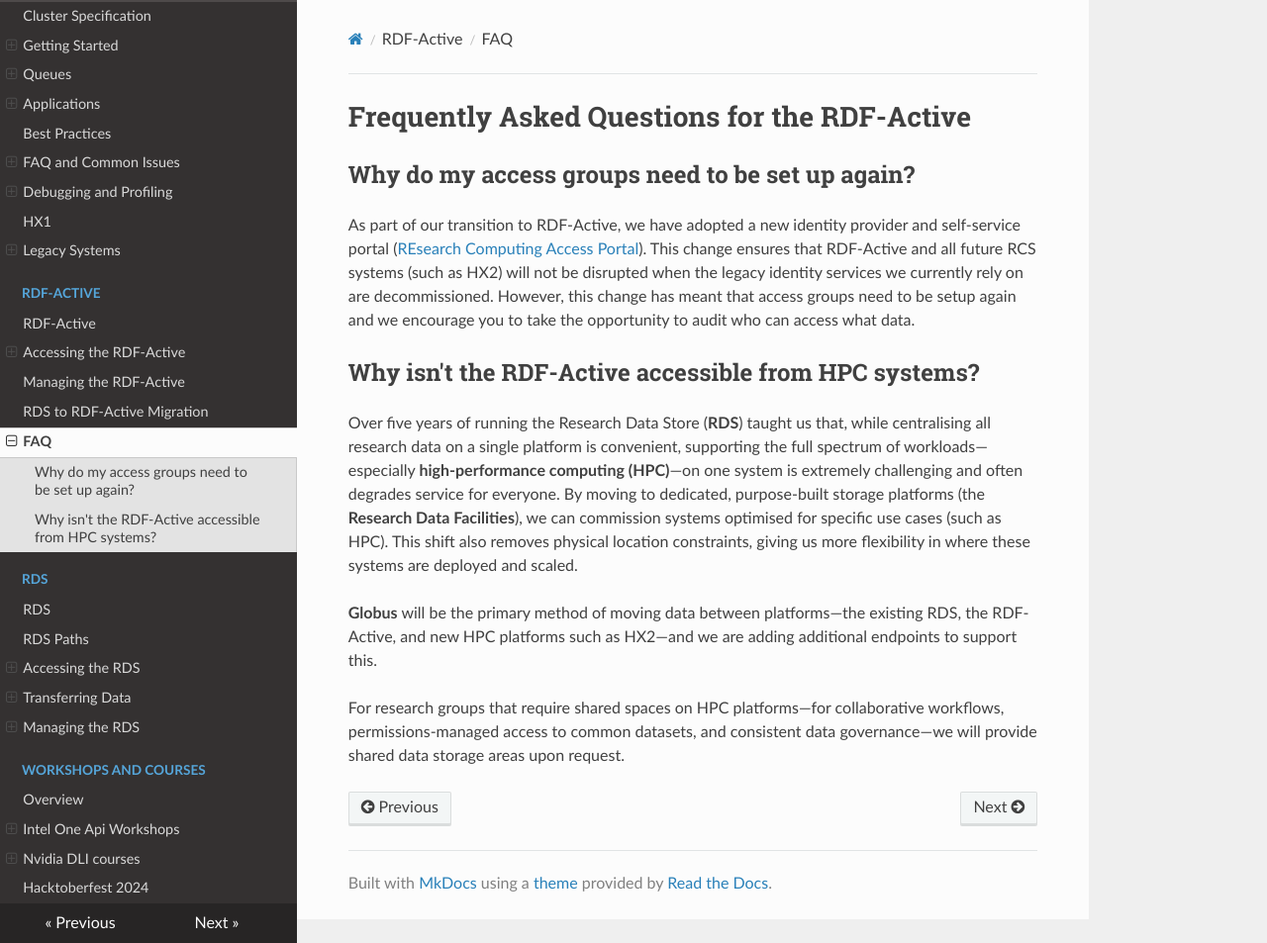
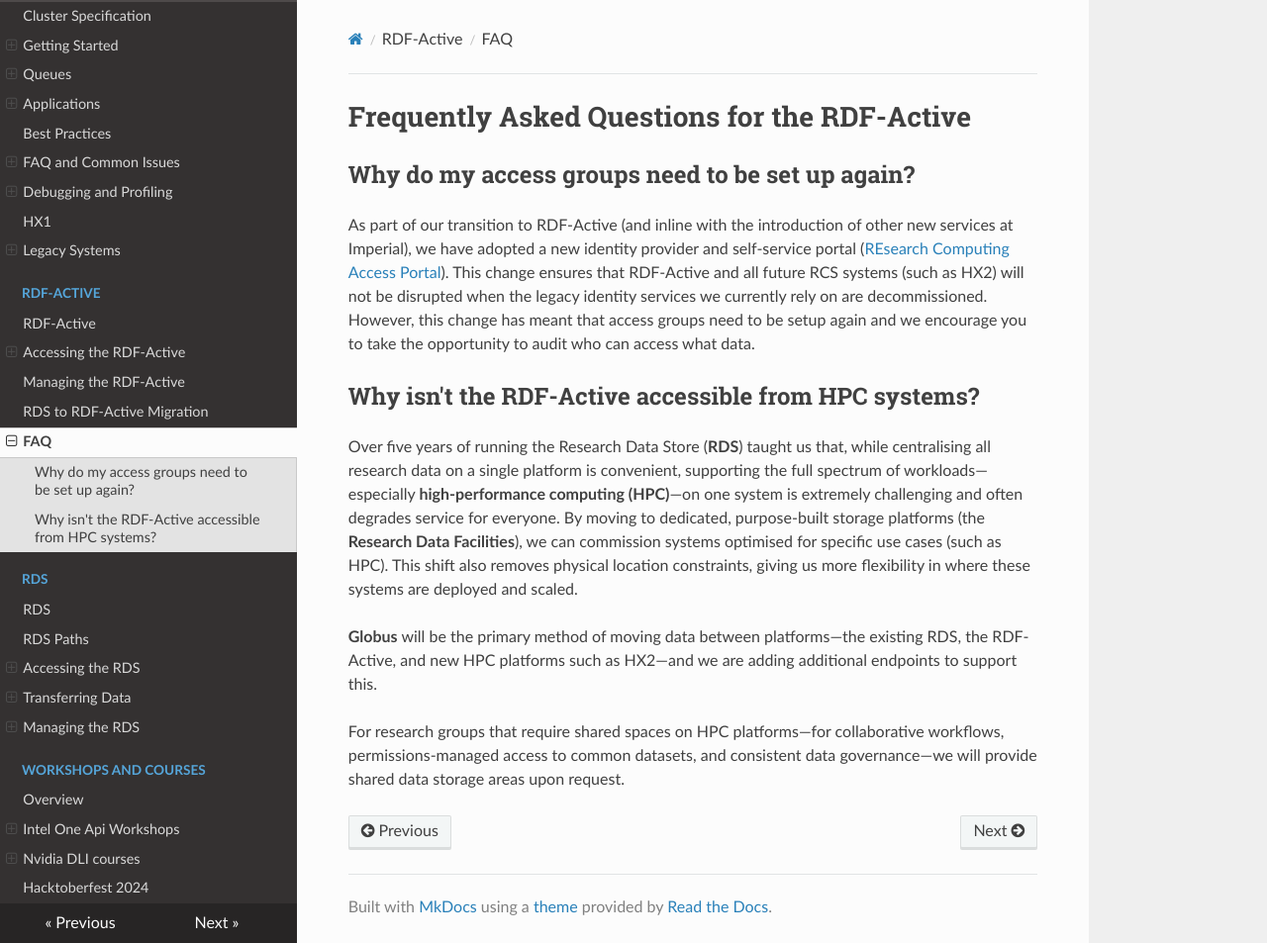
Before and after one commit to ImperialCollegeLondon/icl-rcs-user-guide, an MkDocs documentation site: the page built from docs/rdfactive/rdfactive-faq.md, in a window 1280 px wide and 953 px high. Shown: the whole window at 99% size. Built offline with MkDocs 1.6.1, drawn with Linux system fonts in a browser that asks for light colours; nearby versions of some CDN libraries.

Commit message:
Update rdfactive-faq.md

```diff
--- a/docs/rdfactive/rdfactive-faq.md
+++ b/docs/rdfactive/rdfactive-faq.md
@@ -2,7 +2,7 @@
 
 ## Why do my access groups need to be set up again?
 
-As part of our transition to RDF‑Active, we have adopted a new identity provider and self‑service portal ([REsearch Computing Access Portal](../recap/index.md)). This change ensures that RDF‑Active and all future RCS systems (such as HX2) will not be disrupted when the legacy identity services we currently rely on are decommissioned. However, this change has meant that access groups need to be setup again and we encourage you to take the opportunity to audit who can access what data.
+As part of our transition to RDF‑Active (and inline with the introduction of other new services at Imperial), we have adopted a new identity provider and self‑service portal ([REsearch Computing Access Portal](../recap/index.md)). This change ensures that RDF‑Active and all future RCS systems (such as HX2) will not be disrupted when the legacy identity services we currently rely on are decommissioned. However, this change has meant that access groups need to be setup again and we encourage you to take the opportunity to audit who can access what data.
 
 ## Why isn't the RDF-Active accessible from HPC systems?
 
@@ -10,4 +10,5 @@ Over five years of running the Research Data Store (**RDS**) taught us that, whi
 
 **Globus** will be the primary method of moving data between platforms—the existing RDS, the RDF-Active, and new HPC platforms such as HX2—and we are adding additional endpoints to support this.
 
+
 For research groups that require shared spaces on HPC platforms—for collaborative workflows, permissions‑managed access to common datasets, and consistent data governance—we will provide shared data storage areas upon request.
```
